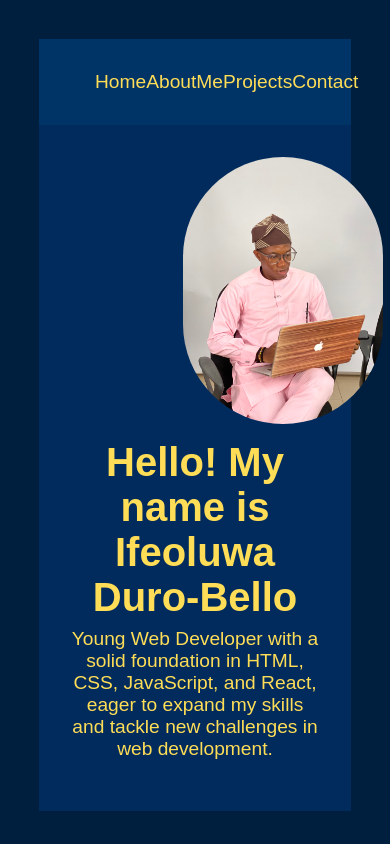
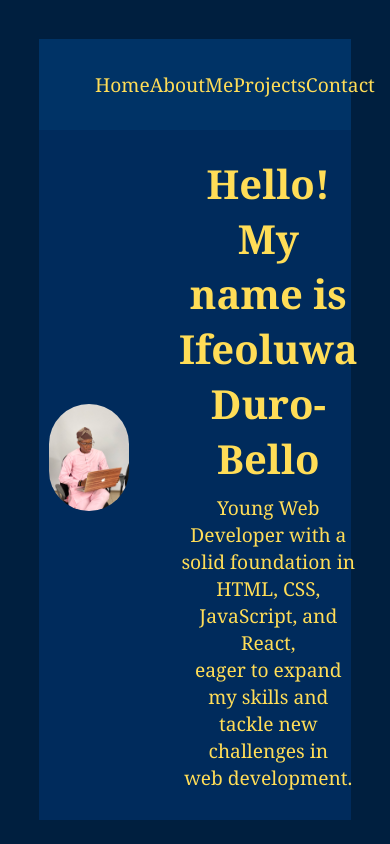
Before and after one commit to IfeoluwaGIT/my-portfolio, a React (Create React App) app: page / in a window 390 px wide. Shown: the top 844 px of the page. Built offline with nearby package versions, Linux system fonts and the light colour scheme.

Commit message:
update to media queries header.

```diff
--- a/src/App.css
+++ b/src/App.css
@@ -8,6 +8,7 @@ body {
   background-color: #001f3f; /* Navy blue background */
   color: #fff; /* White text */
   margin: 10%;
+  font-family: Cambria, Cochin, Georgia, Times, 'Times New Roman', serif;
 
 }
 
--- a/src/components/Header/Header.css
+++ b/src/components/Header/Header.css
@@ -12,8 +12,17 @@ header {
     height: auto; /* Automatically adjust the height to maintain aspect ratio */
     border-radius: 150px;
     position: relative;
-    margin-left: 45%;
-
+  }
+  .header-container{
+    display: flex;
+    flex-direction: row;
+    justify-content: space-between;
+    align-items: center;
+  }
+  .text-container {
+    justify-content: center;
+    text-align: center;
+    margin-right: 90px;
   }
 
   header h1 {
@@ -30,3 +39,38 @@ header {
     position: relative;
     display: inline-block;
   }
+
+  @media (max-width: 768px) {
+    header {
+      padding: 10px;
+    }
+
+    .logo {
+      width: 100px;
+      margin-bottom: 35px;
+    }
+    .text-container{
+      margin-left: 50px;
+    }
+    h1 {
+      font-size: 1.5em;
+    }
+
+    p {
+      font-size: 1em;
+    }
+  }
+
+  @media (max-width: 480px) {
+    .logo {
+      width: 80px;
+    }
+
+    h1 {
+      font-size: 1.2em;
+    }
+
+    p {
+      font-size: 0.9em;
+    }
+  }
--- a/src/components/Header/Header.js
+++ b/src/components/Header/Header.js
@@ -6,13 +6,11 @@ import './Header.css';
 const Header = () => {
   return (
     <header >
+      <div className="header-container">
       <img src={iboy} alt="Logo" className="logo" />
-      <div className="header-container">
-        <div className='middle-container'>
         <div className="text-container">
       <h1>Hello! My name is Ifeoluwa Duro-Bello</h1>
       <p>Young Web Developer with a solid foundation in HTML, CSS, JavaScript, and React,<br></br> eager to expand my skills and tackle new challenges in <br></br>web development. </p>
-      </div>
       </div>
       </div>
     </header>
```
Also changed, not shown: src/components/NavBar/NavBar.css (line endings or trailing spaces).
